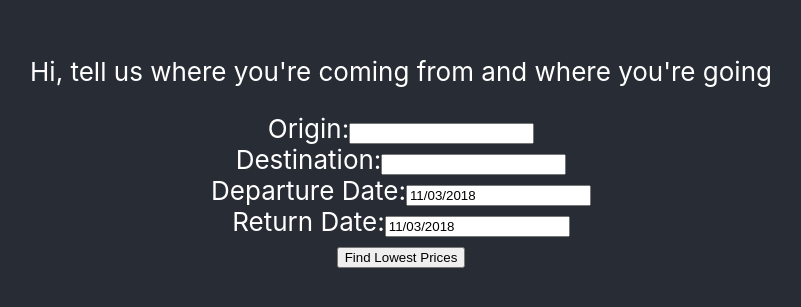
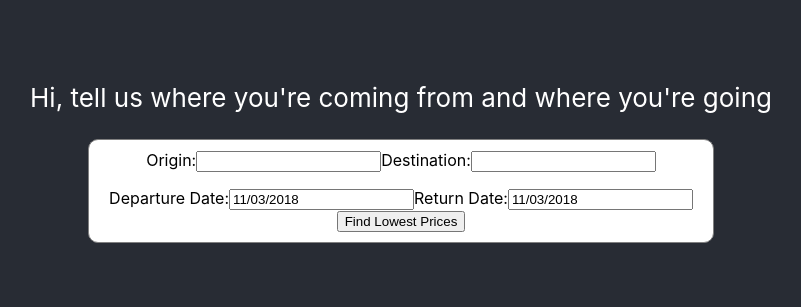
Before and after one commit to rambleRamblePie/MLH_UH_2018, a React (Create React App) app: page / in a window 1280 px wide. Shown: the part 251-558 px from the top of the page, without its empty margins (239-1040 px from the left). Built offline with nearby package versions, Linux system fonts and the light colour scheme.

Commit message:
Update stylesheet

```diff
--- a/src/App.css
+++ b/src/App.css
@@ -22,6 +22,32 @@
   color: #61dafb;
 }
 
+.form {
+    background-color: white;
+    color:black;
+    border: 1px solid gray;
+    border-radius: 10px;
+    font-size: 12pt;
+    padding: 10px 20px;
+    resize: horizontal;
+}
+
+.topForm {
+    display: inline-block;
+}
+
+.topform label {
+    margin: auto;
+}
+
+.bottomForm {
+    display: inline-block;
+}
+
+input {
+
+}
+
 @keyframes App-logo-spin {
   from {
     transform: rotate(0deg);
--- a/src/App.js
+++ b/src/App.js
@@ -38,17 +38,17 @@
           <p>Hi, tell us where you're coming from and where you're going</p>
           <form>
               <div class="form">
-                  <div>
+                  <div class="topForm">
                       <label htmlFor="origin">Origin:</label>
                       <input type="text" id="origin" name="origin_location"></input>
                   </div>
-                  <div>
+                  <div class="topForm">
                       <label htmlFor="destination">Destination:</label>
                       <input type="text" id="destination" name="destination_location"></input>
                   </div>
 
-              <div>
-                  <div>
+                  <p></p>
+              <div class="bottomForm">
                   <label htmlFor="departureDate">Departure Date:</label>
                   <DatePicker
                       selected={this.state.startDate}
@@ -58,7 +58,7 @@
                       onChange={this.handleChangeStart}
                   />
               </div>
-                  <div>
+              <div class="bottomForm">
                   <label htmlFor="returnDate">Return Date:</label>
                   <DatePicker id={"returnDateSelector"}
                       selected={this.state.endDate}
@@ -70,7 +70,8 @@
                       // placeholderText="Select a date other than today or yesterday"
                   />
               </div>
-              </div>
+
+
               <div class="button">
                   <button type="submit"> Find Lowest Prices</button>
               </div>
```
Lines whose indentation alone changed are shown as unchanged.
